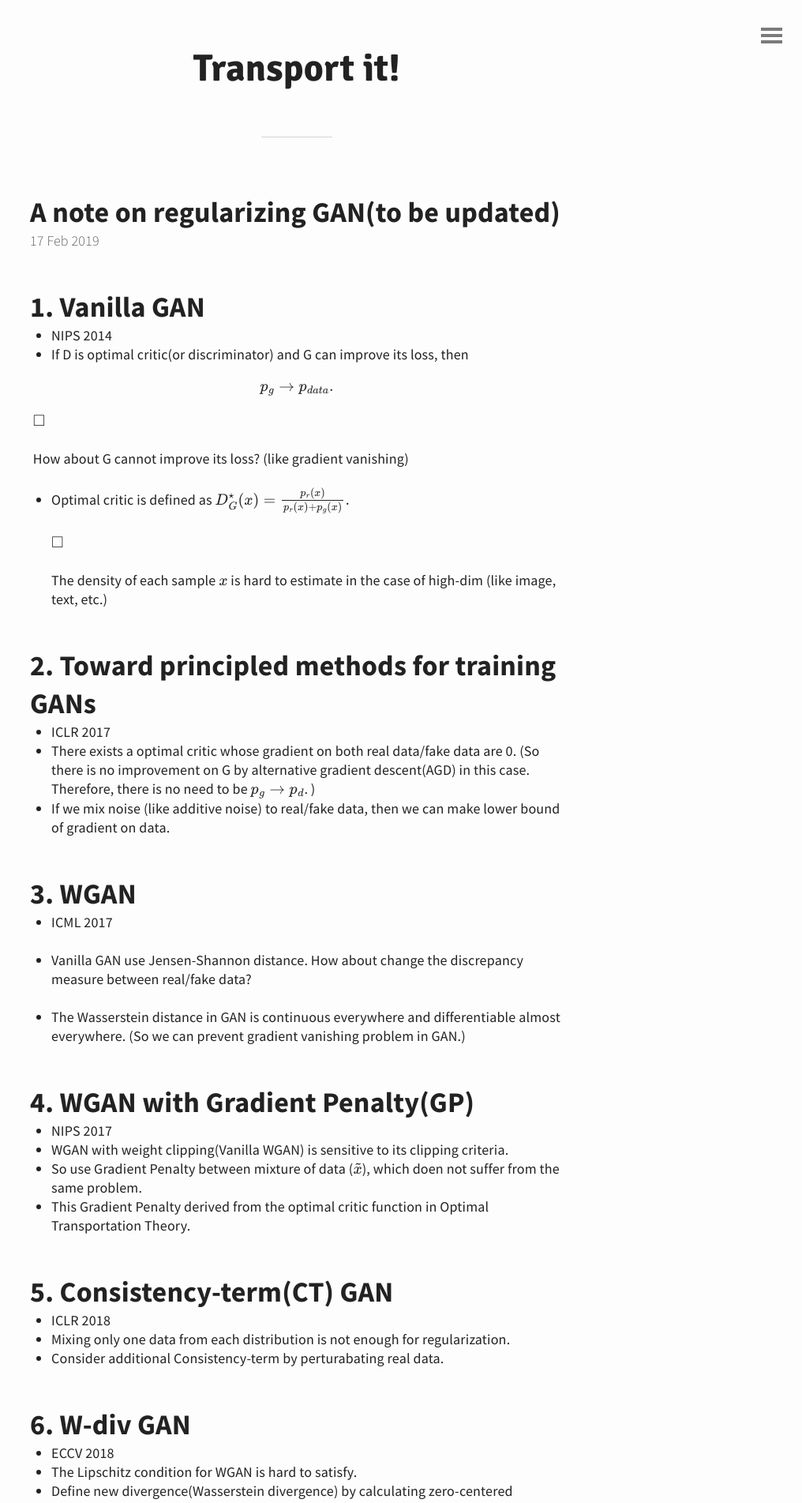
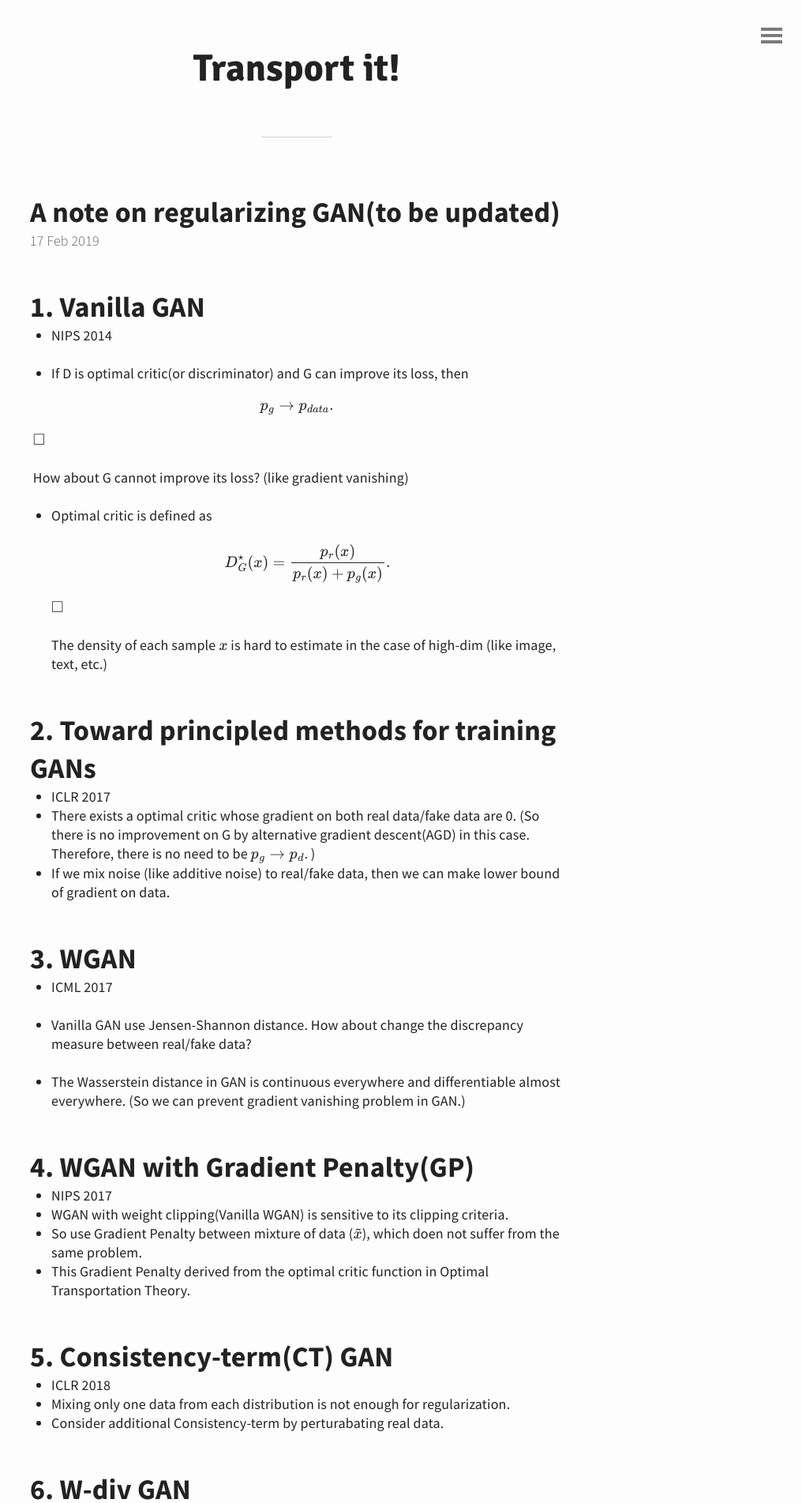
Before and after one commit to sungyubkim/sungyubkim.github.io, a Jekyll site: the page built from _posts/GAN/2019-2-17-A-note-on-regularizing-GAN.md, in a window 1280 px wide. Shown: the top 1903 px of the page at 79% size, without its empty margins (264-1280 px from the left). Built offline with Jekyll 4.4.1, drawn with Linux system fonts in a browser that asks for light colours; formulas are drawn with MathJax 3; a script that is not in the unit is left out.

Commit message:
no message

```diff
--- a/_layouts/default.html
+++ b/_layouts/default.html
@@ -2,6 +2,7 @@
 <html>
 
 {% include head.html %}
+<header>{% include mathjax.html %}</header>
 
 <body>
 	<div id="wrap">
```
Also changed, not shown: _posts/GAN/2019-2-17-A-note-on-regularizing-GAN.md (+5 -0 lines).
